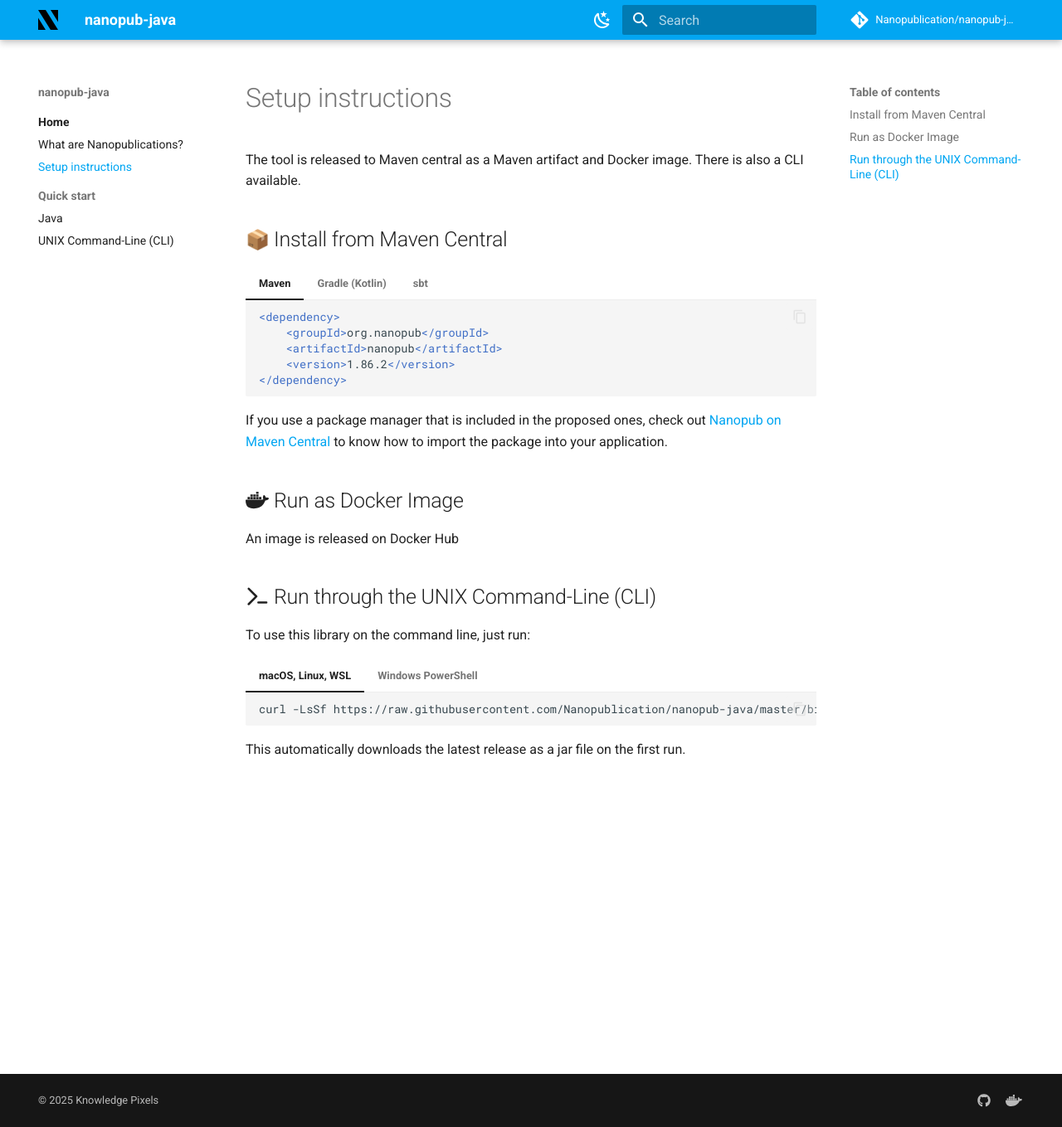
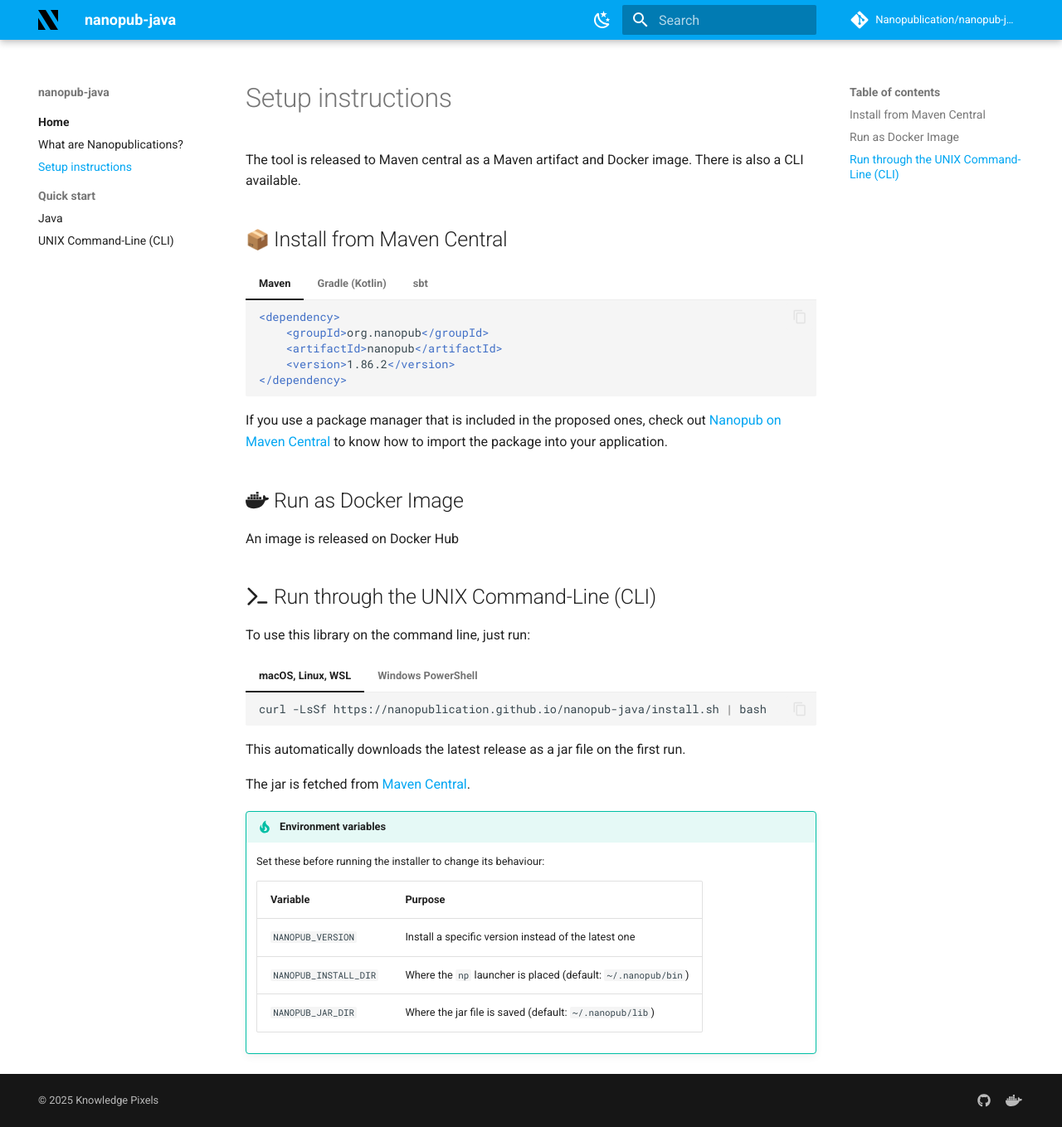
Before and after one commit to Nanopublication/nanopub-java, an MkDocs documentation site: the page built from docs/getting-started/setup.md, in a window 1280 px wide and 1359 px high. Shown: the whole window at 83% size. Built offline with MkDocs 1.6.1 and Material for MkDocs 9.7.7, drawn with Linux system fonts in a browser that asks for light colours; emoji names are drawn with the system emoji font; comment, search, counter and statistics services are not loaded.

Commit message:
docs(cli): point the install instructions at the docs site
Update the one-liners in the README and the setup page to the new
GitHub Pages URLs, and document that the jar comes from Maven Central
along with the NANOPUB_VERSION, NANOPUB_INSTALL_DIR and NANOPUB_JAR_DIR
environment variables.

Co-Authored-By: Claude Opus 5 (1M context) <noreply@anthropic.com>

````diff
--- a/docs/getting-started/setup.md
+++ b/docs/getting-started/setup.md
@@ -36,12 +36,24 @@ To use this library on the command line, just run:
 
 === "macOS, Linux, WSL"
     ``` bash
-    curl -LsSf https://raw.githubusercontent.com/Nanopublication/nanopub-java/master/bin/install.sh | bash
+    curl -LsSf https://nanopublication.github.io/nanopub-java/install.sh | bash
     ```
 
 === "Windows PowerShell"
     ``` bash
-    irm https://raw.githubusercontent.com/Nanopublication/nanopub-java/master/bin/install.ps1 | iex
+    irm https://nanopublication.github.io/nanopub-java/install.ps1 | iex
     ```
 
 This automatically downloads the latest release as a jar file on the first run.
+
+The jar is fetched from [Maven Central](https://central.sonatype.com/artifact/org.nanopub/nanopub).
+
+!!! tip "Environment variables"
+
+    Set these before running the installer to change its behaviour:
+
+    | Variable | Purpose |
+    | --- | --- |
+    | `NANOPUB_VERSION` | Install a specific version instead of the latest one |
+    | `NANOPUB_INSTALL_DIR` | Where the `np` launcher is placed (default: `~/.nanopub/bin`) |
+    | `NANOPUB_JAR_DIR` | Where the jar file is saved (default: `~/.nanopub/lib`) |
````
Also changed, not shown: README.md (+5 -3 lines).
